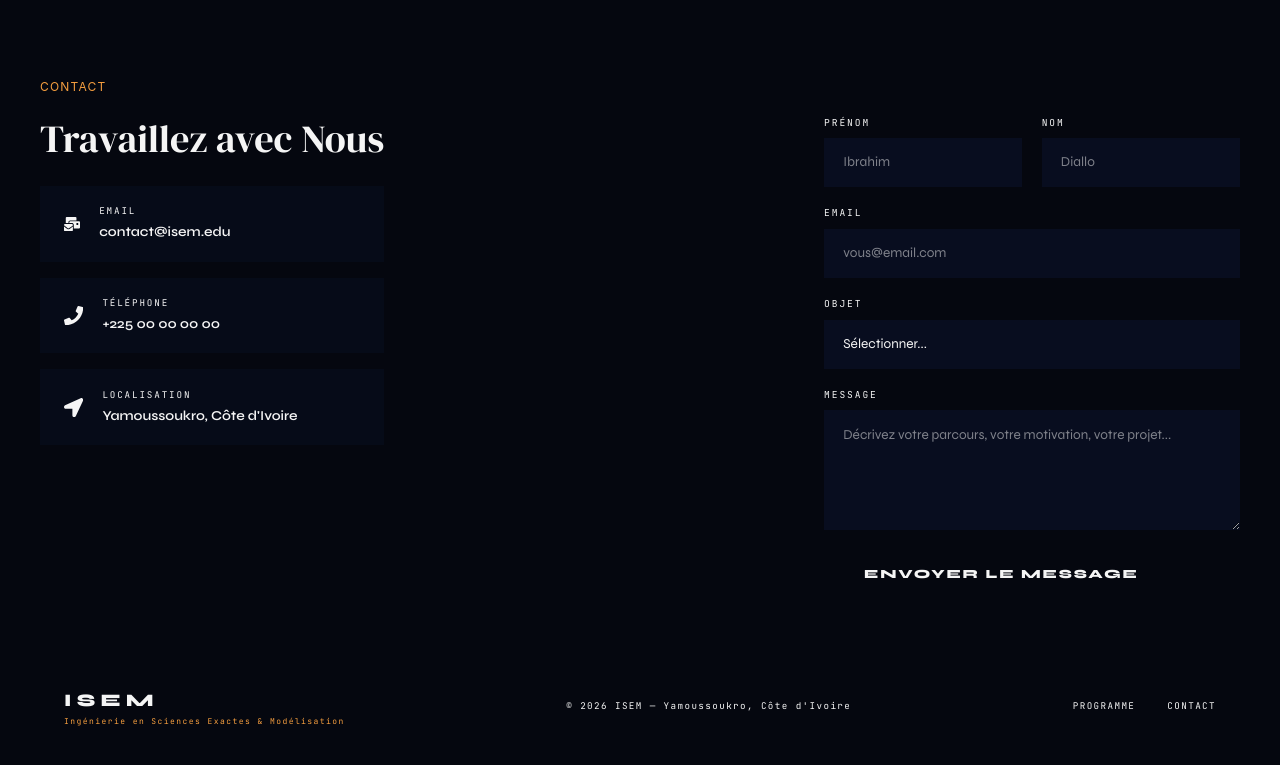
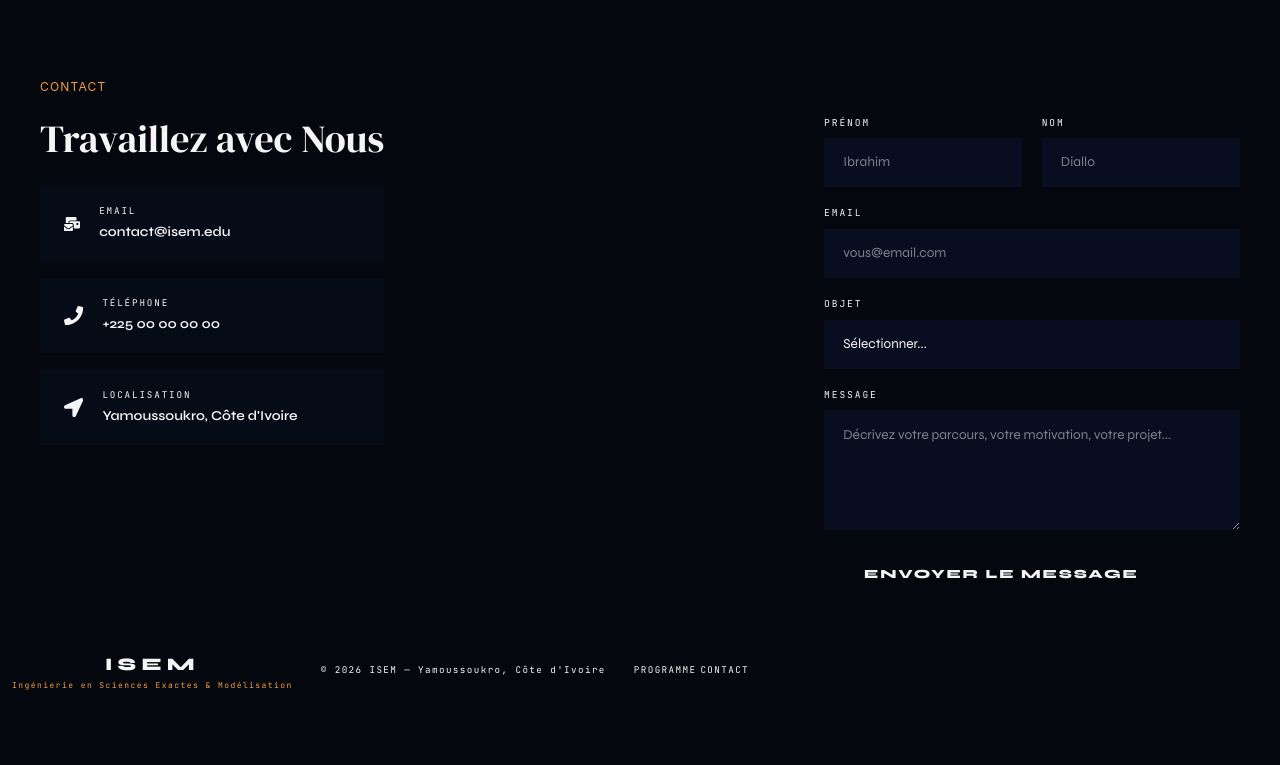
Before and after one commit to Sleepin-Koala/ISEM-website, a React (Vite) app: page / in a window 1280 px wide. Shown: the part 2577-3342 px from the top of the page. After the commit the page ends 3280 px from the top, so only its background shows below. Built offline with nearby package versions, Linux system fonts and the light colour scheme.

Commit message:
correction du footer

```diff
--- a/src/index.css
+++ b/src/index.css
@@ -272,15 +272,7 @@ body {@apply bg-bg}
 
 
 /* ===== FOOTER ===== */
-footer {
-  background: var(--bg);
-  border-top: 1px solid var(--border);
-  padding: 3rem 4rem;
-  display: flex;
-  align-items: center;
-  justify-content: space-between;
-  position: relative; z-index: 2;
-}
+
 .footer-logo .mark {
   font-family: 'Syne', sans-serif;
   font-weight: 800;
@@ -300,9 +292,7 @@ footer {
   color: var(--color-dim);
   text-align: center;
 }
-.footer-links {
-  display: flex; gap: 2rem;
-}
+
 .footer-links a {
   font-family: 'JetBrains Mono', monospace;
   font-size: 0.58rem;
--- a/src/showcase/main.jsx
+++ b/src/showcase/main.jsx
@@ -133,9 +133,6 @@ function Why(){
 }
 
 function Skills(){
-
-
-
   return(
   <section className="bg-bg p-10" id = "skills">
     <div className="section-label">Spécialisations</div>
@@ -389,15 +386,16 @@ function Contact(){
 function Footer(){
 
   return(
-  <footer>
-    <div className="footer-logo">
+  <footer className="flex flex-col z-2 items-center gap-7 border-t-border bg-bg md:flex-row p-3" >
+
+    <div className="footer-logo flex flex-col justify-center items-center">
       <div className="mark">ISEM</div>
       <div className="sub">Ingénierie en Sciences Exactes &amp; Modélisation</div>
     </div>
     <div className="footer-copy">
       <p>© 2026 ISEM — Yamoussoukro, Côte d'Ivoire</p>
     </div>
-    <div className="footer-links">
+    <div className="flex footer-links gap-1">
       <a href="#">Programme</a>
       <a href="#">Contact</a>
     </div>
```
